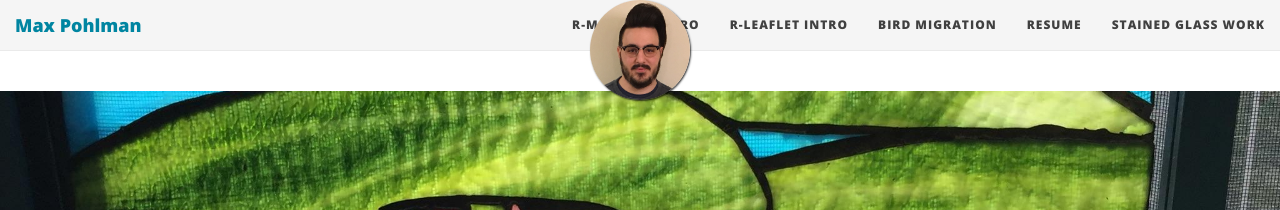
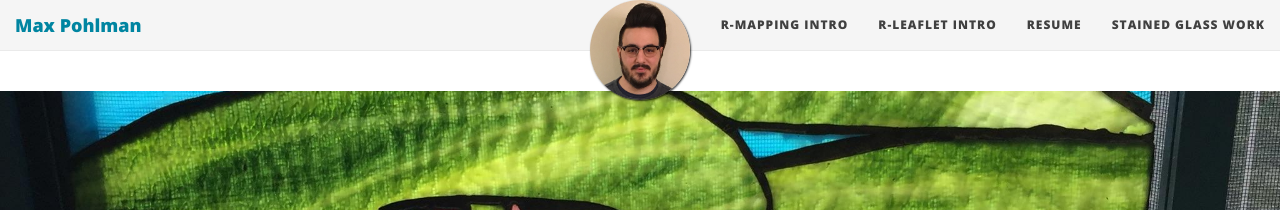
Before and after one commit to maxpohlman/maxpohlman.github.io, a Jekyll site: the page built from index.md, in a window 1280 px wide. Shown: the top 210 px of the page. Built offline with Jekyll 4.4.1, drawn with Linux system fonts in a browser that asks for light colours; nearby versions of some CDN libraries; the list of posts is cut into pages by our own code.

Commit message:
temp remove, new proj coming soon

```diff
--- a/_config.yml
+++ b/_config.yml
@@ -25,7 +25,7 @@ description: Information about Max Pohlman
 navbar-links:
   R-Mapping Intro: "intro-to-rgis"
   R-Leaflet Intro: "intro-to-leaflet"
-  Bird Migration: "http://apps.maxpohlman.com/shiny/bird-migration"
+  #Bird Migration: "http://apps.maxpohlman.com/shiny/bird-migration"
   Resume: "resume"
   Stained Glass Work: "stainedglass"
 
```
